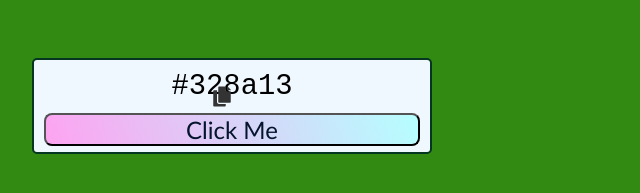
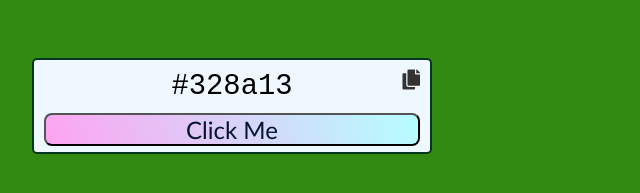
Before and after one commit to gauravkm59829/Random-Color-Genrator, a plain HTML site: page index.html in a window 1280 px wide. Shown: the part 409-602 px from the top of the page, 408-1048 px from the left. Drawn offline with Linux system fonts and the light colour scheme.

Commit message:
Update style.css
Correcting some button issue

```diff
--- a/style.css
+++ b/style.css
@@ -39,7 +39,7 @@ body {
     text-align: center;
 }
 
-button{
+#btn{
     font-size: 1.5rem;
     cursor: pointer;
     display: block;
```
